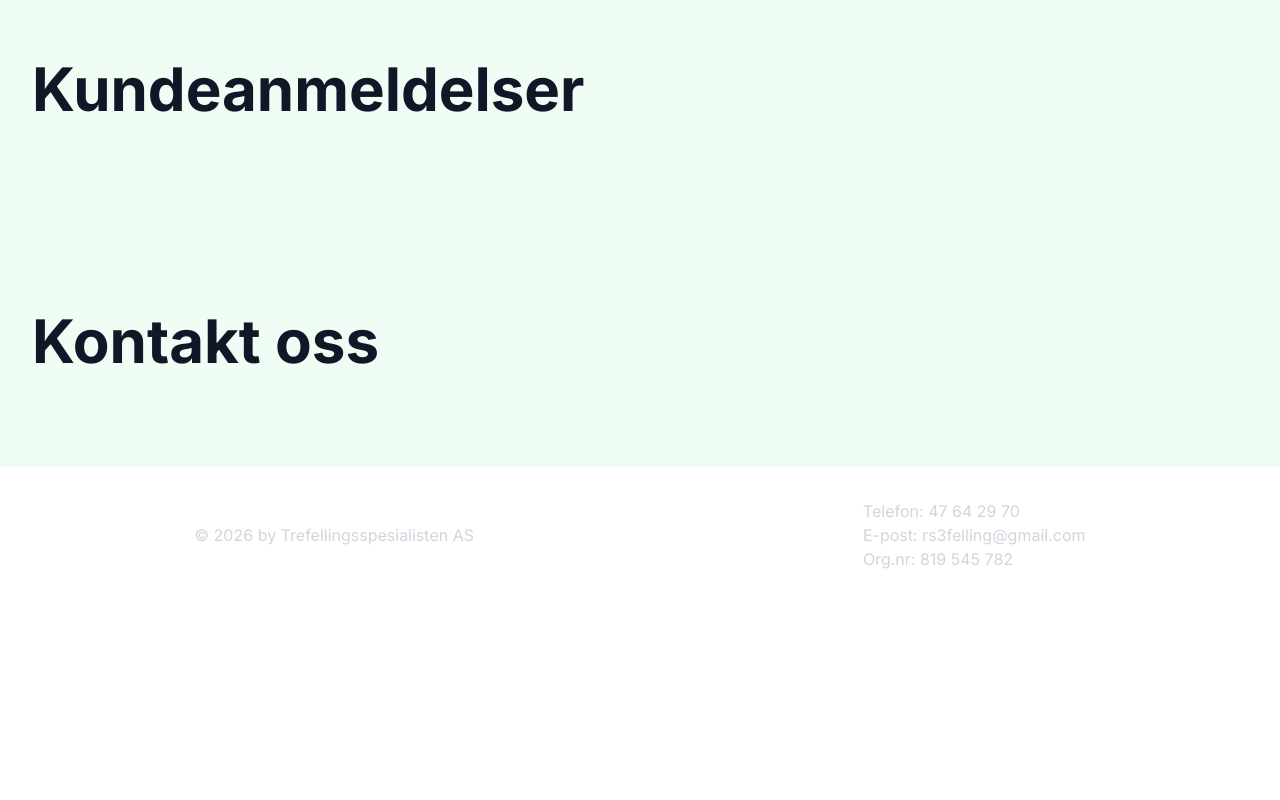
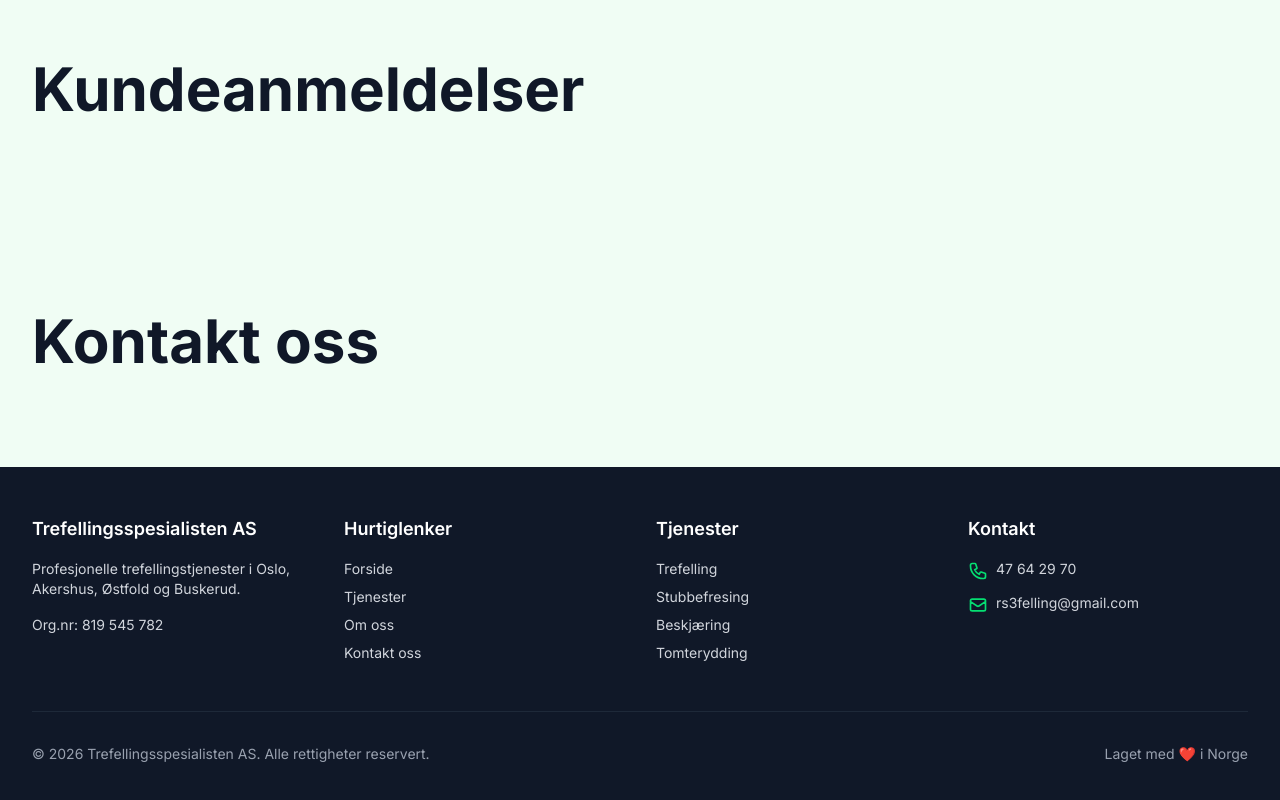
Before and after one commit to larskristianhaga/3fs.no, a Next.js app: page / in a window 1280 px wide. Shown: the part 1768-2568 px from the top of the page. Before the commit the page ends 2371 px from the top, so only its background shows below. Built offline with nearby package versions, Linux system fonts and the light colour scheme.

Commit message:
Create improved reusable footer with better design and structure
Co-authored-by: larskristianhaga <13958865+larskristianhaga@users.noreply.github.com>

```diff
--- a/src/components/Footer.tsx
+++ b/src/components/Footer.tsx
@@ -1,19 +1,154 @@
+import Link from 'next/link'
+
 export default function Footer() {
+    const currentYear = new Date().getFullYear()
+
     return (
-        <footer className="flex flex-row justify-around items-center text-gray-300 py-8">
-            <p>
-                © 2026 by Trefellingsspesialisten AS
-            </p>
-            <div className="flex flex-col items-start">
-                <p>
-                    Telefon: 47 64 29 70
-                </p>
-                <p>
-                    E-post: rs3felling@gmail.com
-                </p>
-                <p>
-                    Org.nr: 819 545 782
-                </p>
+        <footer className="bg-gray-900 text-gray-300">
+            <div className="max-w-7xl mx-auto px-4 sm:px-6 lg:px-8 py-12">
+                <div className="grid grid-cols-1 md:grid-cols-2 lg:grid-cols-4 gap-8">
+                    {/* Company Info */}
+                    <div className="space-y-4">
+                        <h3 className="text-white text-lg font-semibold mb-4">
+                            Trefellingsspesialisten AS
+                        </h3>
+                        <p className="text-sm">
+                            Profesjonelle trefellingstjenester i Oslo, Akershus, Østfold og Buskerud.
+                        </p>
+                        <div className="text-sm">
+                            <p>Org.nr: 819 545 782</p>
+                        </div>
+                    </div>
+
+                    {/* Quick Links */}
+                    <div className="space-y-4">
+                        <h3 className="text-white text-lg font-semibold mb-4">
+                            Hurtiglenker
+                        </h3>
+                        <nav className="flex flex-col space-y-2">
+                            <Link
+                                href="/"
+                                className="text-sm hover:text-green-400 transition-colors"
+                            >
+                                Forside
+                            </Link>
+                            <Link
+                                href="/tjenester"
+                                className="text-sm hover:text-green-400 transition-colors"
+                            >
+                                Tjenester
+                            </Link>
+                            <Link
+                                href="/om-oss"
+                                className="text-sm hover:text-green-400 transition-colors"
+                            >
+                                Om oss
+                            </Link>
+                            <Link
+                                href="/kontakt-oss"
+                                className="text-sm hover:text-green-400 transition-colors"
+                            >
+                                Kontakt oss
+                            </Link>
+                        </nav>
+                    </div>
+
+                    {/* Services */}
+                    <div className="space-y-4">
+                        <h3 className="text-white text-lg font-semibold mb-4">
+                            Tjenester
+                        </h3>
+                        <nav className="flex flex-col space-y-2">
+                            <Link
+                                href="/tjenester#trefelling"
+                                className="text-sm hover:text-green-400 transition-colors"
+                            >
+                                Trefelling
+                            </Link>
+                            <Link
+                                href="/tjenester#stubbefresing"
+                                className="text-sm hover:text-green-400 transition-colors"
+                            >
+                                Stubbefresing
+                            </Link>
+                            <Link
+                                href="/tjenester#beskjaering"
+                                className="text-sm hover:text-green-400 transition-colors"
+                            >
+                                Beskjæring
+                            </Link>
+                            <Link
+                                href="/tjenester#tomterydding"
+                                className="text-sm hover:text-green-400 transition-colors"
+                            >
+                                Tomterydding
+                            </Link>
+                        </nav>
+                    </div>
+
+                    {/* Contact Info */}
+                    <div className="space-y-4">
+                        <h3 className="text-white text-lg font-semibold mb-4">
+                            Kontakt
+                        </h3>
+                        <div className="space-y-3 text-sm">
+                            <div className="flex items-start">
+                                <svg
+                                    className="w-5 h-5 mr-2 mt-0.5 text-green-400 flex-shrink-0"
+                                    fill="none"
+                                    stroke="currentColor"
+                                    viewBox="0 0 24 24"
+                                >
+                                    <path
+                                        strokeLinecap="round"
+                                        strokeLinejoin="round"
+                                        strokeWidth={2}
+                                        d="M3 5a2 2 0 012-2h3.28a1 1 0 01.948.684l1.498 4.493a1 1 0 01-.502 1.21l-2.257 1.13a11.042 11.042 0 005.516 5.516l1.13-2.257a1 1 0 011.21-.502l4.493 1.498a1 1 0 01.684.949V19a2 2 0 01-2 2h-1C9.716 21 3 14.284 3 6V5z"
+                                    />
+                                </svg>
+                                <a
+                                    href="tel:+4747642970"
+                                    className="hover:text-green-400 transition-colors"
+                                >
+                                    47 64 29 70
+                                </a>
+                            </div>
+                            <div className="flex items-start">
+                                <svg
+                                    className="w-5 h-5 mr-2 mt-0.5 text-green-400 flex-shrink-0"
+                                    fill="none"
+                                    stroke="currentColor"
+                                    viewBox="0 0 24 24"
+                                >
+                                    <path
+                                        strokeLinecap="round"
+                                        strokeLinejoin="round"
+                                        strokeWidth={2}
+                                        d="M3 8l7.89 5.26a2 2 0 002.22 0L21 8M5 19h14a2 2 0 002-2V7a2 2 0 00-2-2H5a2 2 0 00-2 2v10a2 2 0 002 2z"
+                                    />
+                                </svg>
+                                <a
+                                    href="mailto:rs3felling@gmail.com"
+                                    className="hover:text-green-400 transition-colors"
+                                >
+                                    rs3felling@gmail.com
+                                </a>
+                            </div>
+                        </div>
+                    </div>
+                </div>
+
+                {/* Bottom Bar */}
+                <div className="mt-12 pt-8 border-t border-gray-800">
+                    <div className="flex flex-col md:flex-row justify-between items-center space-y-4 md:space-y-0">
+                        <p className="text-sm text-gray-400">
+                            © {currentYear} Trefellingsspesialisten AS. Alle rettigheter reservert.
+                        </p>
+                        <div className="flex space-x-6 text-sm text-gray-400">
+                            <span>Laget med ❤️ i Norge</span>
+                        </div>
+                    </div>
+                </div>
             </div>
         </footer>
     )
```
Also changed, not shown: tsconfig.json (+19 -5 lines).
